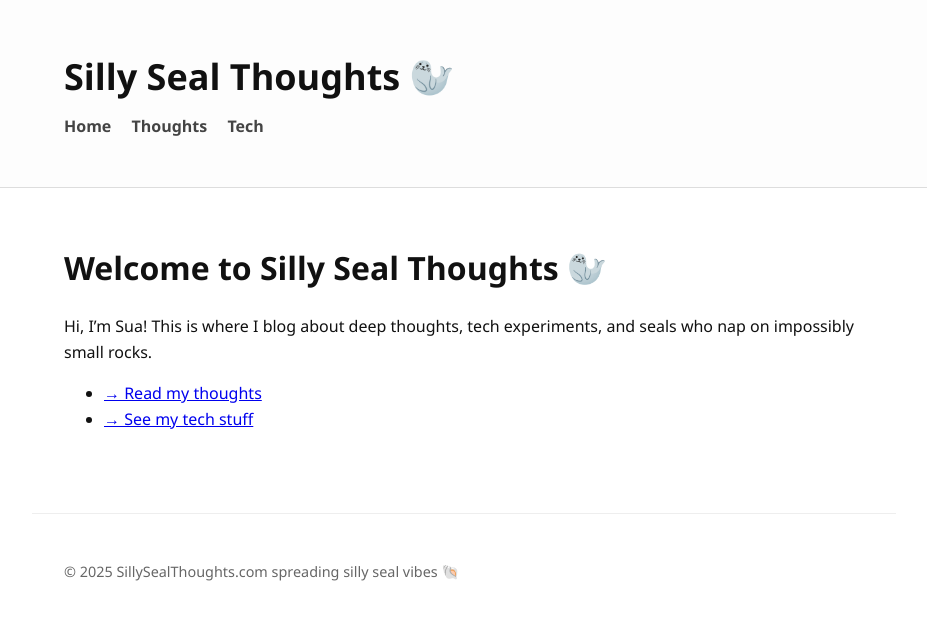
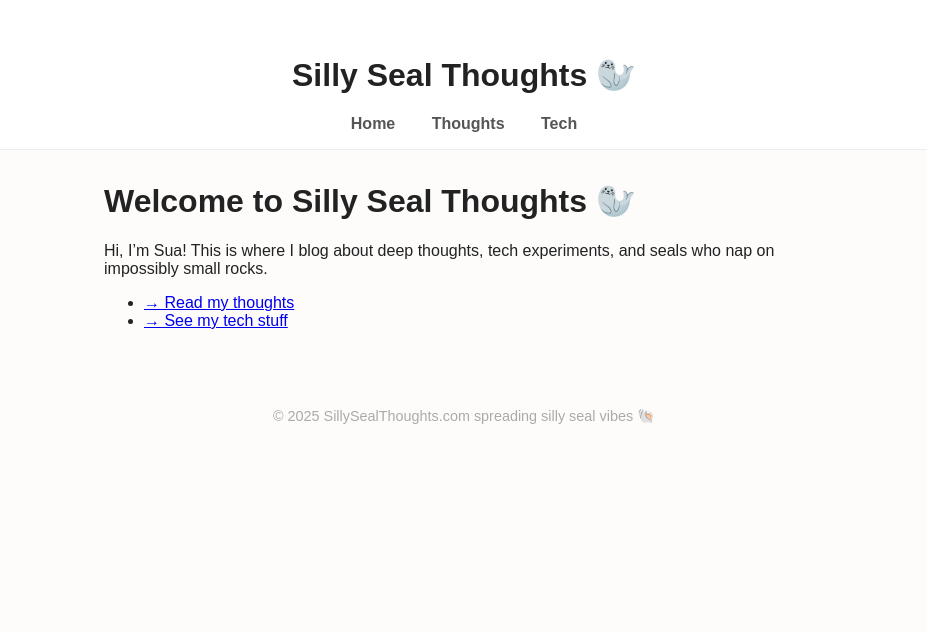
Before and after one commit to alexsuakim/sillysealthoughts, an Eleventy site: page index.njk in a window 1280 px wide. Shown: the whole page, without its empty margins (176-1103 px from the left). Built offline with nearby package versions, Linux system fonts and the light colour scheme; Eleventy itself is replaced by a stand-in of ours; files that its build step writes are made by us from their sources.

Commit message:
literally stop fucking up

```diff
--- a/_includes/layout.njk
+++ b/_includes/layout.njk
@@ -8,22 +8,20 @@
   <link rel="icon" href="/favicon.ico" type="image/x-icon" />
 </head>
 <body>
-  <header class="site-header">
-    <div class="container">
-      <h1 class="site-title">Silly Seal Thoughts 🦭</h1>
-      <nav class="site-nav">
-        <a href="/">Home</a>
-        <a href="/thoughts/">Thoughts</a>
-        <a href="/tech/">Tech</a>
-      </nav>
-    </div>
+  <header>
+    <h1>Silly Seal Thoughts 🦭</h1>
+    <nav>
+      <a href="/">Home</a>
+      <a href="/thoughts/">Thoughts</a>
+      <a href="/tech/">Tech</a>
+    </nav>
   </header>
 
-  <main class="site-main container">
+  <main>
     {{ content | safe }}
   </main>
 
-  <footer class="site-footer container">
+  <footer>
     <p>© 2025 SillySealThoughts.com spreading silly seal vibes 🐚</p>
   </footer>
 </body>
--- a/styles/main.css
+++ b/styles/main.css
@@ -1,53 +1,43 @@
 body {
-  font-family: 'Segoe UI', sans-serif;
+  font-family: sans-serif;
+  background-color: #fdfcfb;
+  color: #222;
   margin: 0;
   padding: 0;
-  line-height: 1.6;
-  color: #111;
-  background: #fff;
 }
 
-.container {
-  max-width: 800px;
-  margin: 0 auto;
-  padding: 2rem;
+header {
+  padding: 2rem 0 1rem;
+  text-align: center;
+  background: #fff;
+  border-bottom: 1px solid #eee;
 }
 
-.site-header {
-  background-color: #fdfdfd;
-  border-bottom: 1px solid #ddd;
-  padding: 1rem 0;
-}
-
-.site-title {
-  font-size: 2.25rem;
-  margin: 0;
-}
-
-.site-nav {
+nav {
   margin-top: 0.5rem;
 }
 
-.site-nav a {
-  margin-right: 1rem;
+nav a {
+  margin: 0 1rem;
   text-decoration: none;
+  color: #555;
   font-weight: 600;
-  color: #444;
 }
 
-.site-nav a:hover {
-  color: #000;
-  text-decoration: underline;
+main {
+  max-width: 720px;
+  margin: 2rem auto;
+  padding: 0 2rem;
 }
 
-.site-main {
+footer {
+  text-align: center;
+  margin-top: 2rem;
   padding: 2rem 0;
+  font-size: 0.9rem;
+  color: #aaa;
 }
 
-.site-footer {
-  font-size: 0.9rem;
-  color: #666;
-  border-top: 1px solid #eee;
-  padding-top: 2rem;
-  margin-top: 2rem;
+h1, h2, h3 {
+  margin-top: 1.5rem;
 }
```
